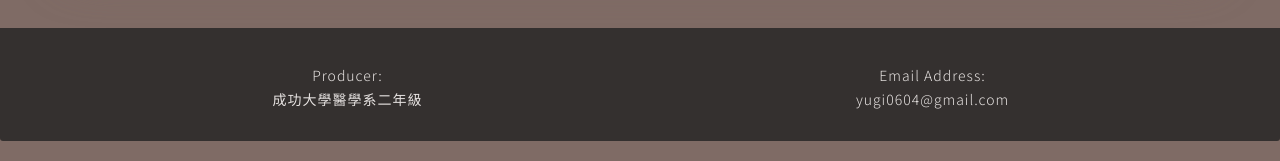
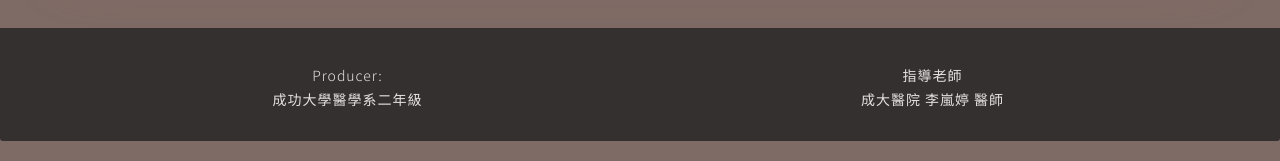
Before and after one commit to GavinSyria/OD_Project, a plain HTML site: page index.html in a window 1280 px wide. Shown: the part 579-740 px from the top of the page. Drawn offline with Linux system fonts and the light colour scheme; a script that the page names is missing.

Commit message:
加入指導老師

```diff
--- a/index.html
+++ b/index.html
@@ -88,8 +88,8 @@
                     <hr class="visible-xs">
                 </section>
                 <section id="email address" class="col-sm-6">
-                    <span>Email Address:</span><br>
-                    yugi0604@gmail.com
+                    <span>指導老師</span><br>
+                    成大醫院 李嵐婷 醫師
                     <hr class="visible-xs">
                 </section>
             </div>
```
Also changed, not shown: images/1-lg.png, images/1-md.png, images/1-sm.png, 1 other file.
